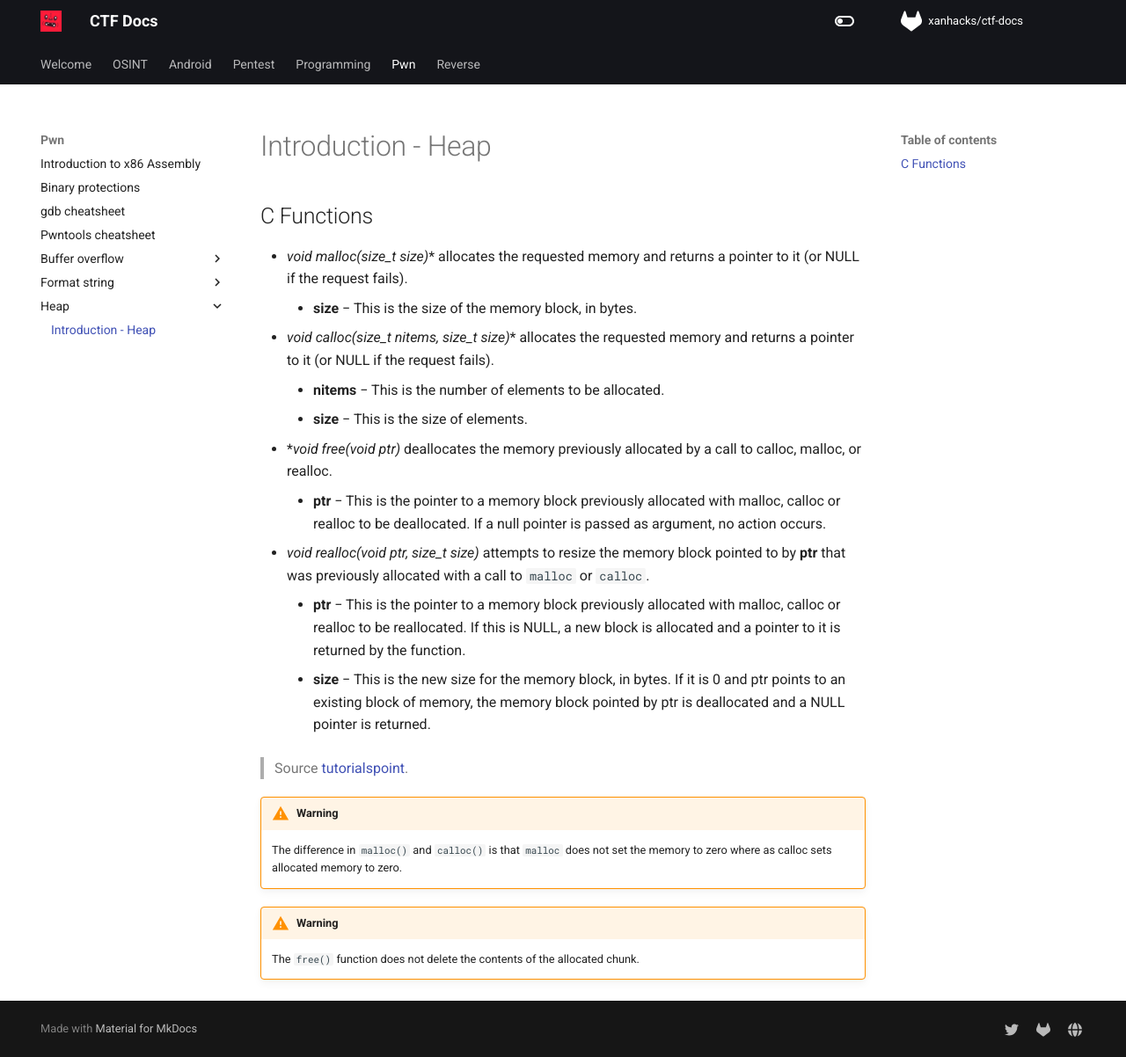
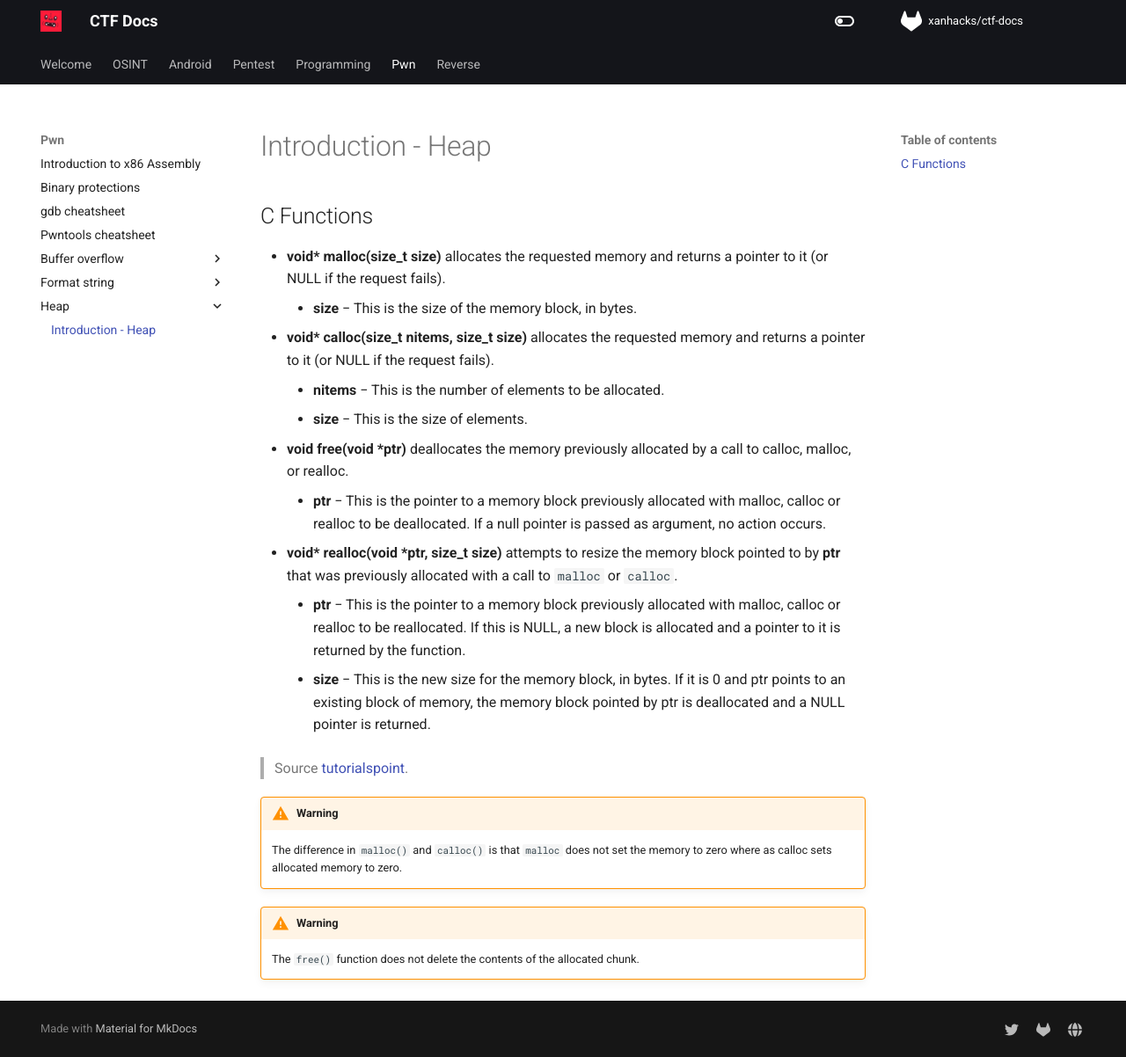
Before and after one commit to xanhacks/ctf-docs, an MkDocs documentation site: the page built from docs/pwn/heap/01-introduction-heap.md, in a window 1280 px wide and 1202 px high. Shown: the whole window at 88% size. Built offline with MkDocs 1.6.1 and Material for MkDocs 9.7.7, drawn with Linux system fonts in a browser that asks for light colours; nearby versions of some CDN libraries; comment, search, counter and statistics services are not loaded.

Commit message:
espace italic

```diff
--- a/docs/pwn/heap/01-introduction-heap.md
+++ b/docs/pwn/heap/01-introduction-heap.md
@@ -7,14 +7,14 @@ description: Introduction to binary exploitation on the heap.
 
 ## C Functions
 
-- **void* malloc(size_t size)** allocates the requested memory and returns a pointer to it (or NULL if the request fails).
+- **void\* malloc(size_t size)** allocates the requested memory and returns a pointer to it (or NULL if the request fails).
 	- **size** − This is the size of the memory block, in bytes.
-- **void* calloc(size_t nitems, size_t size)** allocates the requested memory and returns a pointer to it (or NULL if the request fails).
+- **void\* calloc(size_t nitems, size_t size)** allocates the requested memory and returns a pointer to it (or NULL if the request fails).
 	- **nitems** − This is the number of elements to be allocated.
 	- **size** − This is the size of elements.
-- **void free(void *ptr)** deallocates the memory previously allocated by a call to calloc, malloc, or realloc.
+- **void free(void \*ptr)** deallocates the memory previously allocated by a call to calloc, malloc, or realloc.
 	- **ptr** − This is the pointer to a memory block previously allocated with malloc, calloc or realloc to be deallocated. If a null pointer is passed as argument, no action occurs.
-- **void* realloc(void *ptr, size_t size)** attempts to resize the memory block pointed to by **ptr** that was previously allocated with a call to `malloc` or `calloc`.
+- **void\* realloc(void \*ptr, size_t size)** attempts to resize the memory block pointed to by **ptr** that was previously allocated with a call to `malloc` or `calloc`.
 	- **ptr** − This is the pointer to a memory block previously allocated with malloc, calloc or realloc to be reallocated. If this is NULL, a new block is allocated and a pointer to it is returned by the function.
 	- **size** − This is the new size for the memory block, in bytes. If it is 0 and ptr points to an existing block of memory, the memory block pointed by ptr is deallocated and a NULL pointer is returned.
 
```
